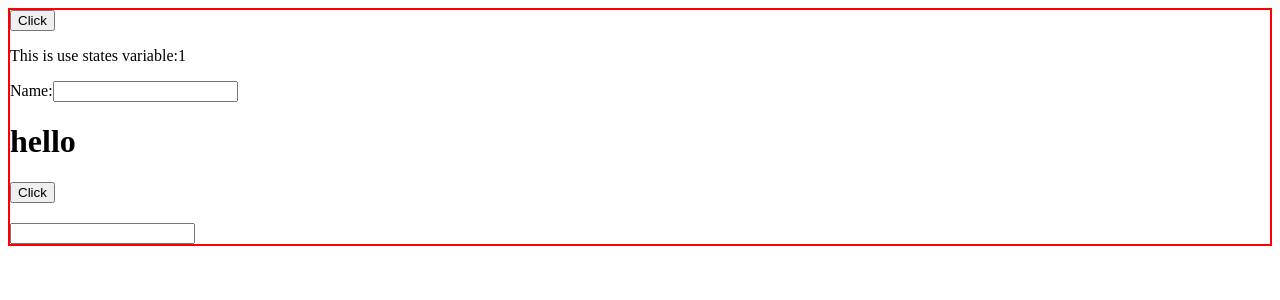
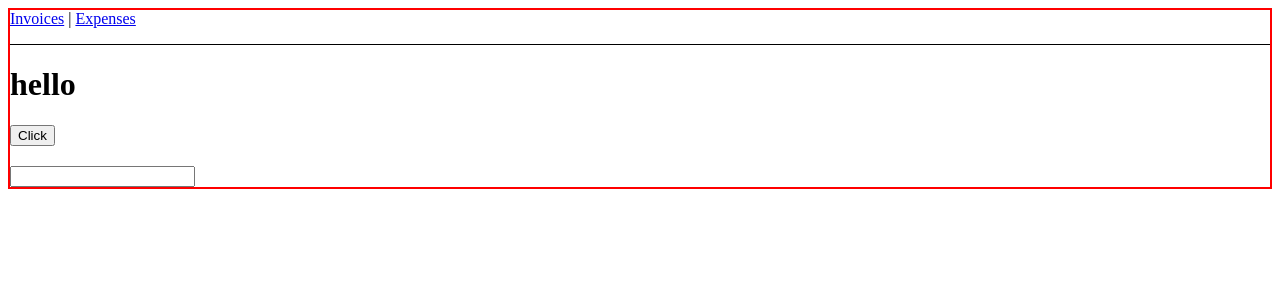
Before and after one commit to Sadaan-Siddique/Practice, a React (Create React App) app: page / in a window 1280 px wide. Shown: the top 300 px of the page. Built offline with nearby package versions, Linux system fonts and the light colour scheme.

Commit message:
ReactRouter

```diff
--- a/package.json
+++ b/package.json
@@ -8,6 +8,7 @@
     "@testing-library/user-event": "^13.5.0",
     "react": "^18.2.0",
     "react-dom": "^18.2.0",
+    "react-router-dom": "6.3",
     "react-scripts": "5.0.1",
     "web-vitals": "^2.1.4"
   },
--- a/src/App.jsx
+++ b/src/App.jsx
@@ -1,125 +1,26 @@
 import React from 'react';
 import { useState } from 'react';
 import { UseEffect } from './components/Practice';
-
+import { Link } from "react-router-dom";
 function App() {
   // React Hooks
-  const [num, setNum] = useState(1);
-  const [data, setData] = useState('hello this is react hooks');
-  const [arr , setArr] = useState([1,2,3,4,5,'This is array']);
-  const [inputValue , setInputValue] = useState('');
+
   // JS
-  let helo = "hello";
-  function chngNum() {
-    setNum(num + 1);
-    if (num == 1){
-      setData("now data is changed")
-    }
-    else{
-      setData("again changed")
-      setArr(arr.map((item)=>{
-        return item+'  '+'hello'+'<br>'
-      }));
-    }
-
-    console.log(num);
-  }
-  function copy(e){
-    console.log(2+1+' '+'HELLO');
-    console.log(e.target.value);
-    setInputValue(e.target.value+' '+'hello');
-  }
-
-  // let whole = <div className='container border-5 border-dark'>
-  //   <div className="row border-5 border-dark">
-  //     <div className="card col-lg-3 col-md-6 col-sm-6 col-xm-12" style={{ width: "18rem" }}>
-  //       <img className="card-img-top" src="https://www.shutterstock.com/image-photo/surreal-image-african-elephant-wearing-260nw-1365289022.jpg" alt="Card image cap" />
-  //       <div className="card-body">
-  //         <h5 className="card-title">Card title</h5>
-  //         <p className="card-text">Product 1</p>
-  //         <a href="https://sadaan-1portfolio.netlify.app/" className="btn btn-primary">Go somewhere</a>
-  //       </div>
-  //     </div>
-
-  //     <div className="card col-lg-3 col-md-6 col-sm-6 col-xm-12" style={{ width: "18rem" }}>
-  //       <img className="card-img-top" src="https://www.shutterstock.com/image-photo/surreal-image-african-elephant-wearing-260nw-1365289022.jpg" alt="Card image cap" />
-  //       <div className="card-body">
-  //         <h5 className="card-title">Card title</h5>
-  //         <p className="card-text">Product 2</p>
-  //         <a href="https://sadaan-1portfolio.netlify.app/" className="btn btn-primary">Go somewhere</a>
-  //       </div>
-  //     </div>
-
-  //     <div className="card col-lg-3 col-md-6 col-sm-6 col-xm-12" style={{ width: "18rem" }}>
-  //       <img className="card-img-top" src="https://www.shutterstock.com/image-photo/surreal-image-african-elephant-wearing-260nw-1365289022.jpg" alt="Card image cap" />
-  //       <div className="card-body">
-  //         <h5 className="card-title">Card title</h5>
-  //         <p className="card-text">Product 3</p>
-  //         <a href="https://sadaan-1portfolio.netlify.app/" className="btn btn-primary">Go somewhere</a>
-  //       </div>
-  //     </div>
-
-  //     <div className="card col-lg-3 col-md-6 col-sm-6 col-xm-12" style={{ width: "18rem" }}>
-  //       <img className="card-img-top" src="https://www.shutterstock.com/image-photo/surreal-image-african-elephant-wearing-260nw-1365289022.jpg" alt="Card image cap" />
-  //       <div className="card-body">
-  //         <h5 className="card-title">Card title</h5>
-  //         <p className="card-text">Product 4</p>
-  //         <a href="https://sadaan-1portfolio.netlify.app/" className="btn btn-primary">Go somewhere</a>
-  //       </div>
-  //     </div>
-
-  //     <div className="card col-lg-3 col-md-6 col-sm-6 col-xm-12" style={{ width: "18rem" }}>
-  //       <img className="card-img-top" src="https://www.shutterstock.com/image-photo/surreal-image-african-elephant-wearing-260nw-1365289022.jpg" alt="Card image cap" />
-  //       <div className="card-body">
-  //         <h5 className="card-title">Card title</h5>
-  //         <p className="card-text">Product 5</p>
-  //         <a href="https://sadaan-1portfolio.netlify.app/" className="btn btn-primary">Go somewhere</a>
-  //       </div>
-  //     </div>
-
-  //     <div className="card col-lg-3 col-md-6 col-sm-6 col-xm-12" style={{ width: "18rem" }}>
-  //       <img className="card-img-top" src="https://www.shutterstock.com/image-photo/surreal-image-african-elephant-wearing-260nw-1365289022.jpg" alt="Card image cap" />
-  //       <div className="card-body">
-  //         <h5 className="card-title">Card title</h5>
-  //         <p className="card-text">Product 6</p>
-  //         <a href="https://sadaan-1portfolio.netlify.app/" className="btn btn-primary">Go somewhere</a>
-  //       </div>
-  //     </div>
-
-  //     <div className="card col-lg-3 col-md-6 col-sm-6 col-xm-12" style={{ width: "18rem" }}>
-  //       <img className="card-img-top" src="https://www.shutterstock.com/image-photo/surreal-image-african-elephant-wearing-260nw-1365289022.jpg" alt="Card image cap" />
-  //       <div className="card-body">
-  //         <h5 className="card-title">Card title</h5>
-  //         <p className="card-text">Product 7</p>
-  //         <a href="https://sadaan-1portfolio.netlify.app/" className="btn btn-primary">Go somewhere</a>
-  //       </div>
-  //     </div>
-  //     <div className="card col-lg-3 col-md-6 col-sm-6 col-xm-12" style={{ width: "18rem" }}>
-  //       <img className="card-img-top" src="https://www.shutterstock.com/image-photo/surreal-image-african-elephant-wearing-260nw-1365289022.jpg" alt="Card image cap" />
-  //       <div className="card-body">
-  //         <h5 className="card-title">Card title</h5>
-  //         <p className="card-text">Product 7</p>
-  //         <a href="https://sadaan-1portfolio.netlify.app/" className="btn btn-primary">Go somewhere</a>
-  //       </div>
-  //     </div>
-  //   </div>
-  // </div>
-  // let arr = [whole];
-  // let newarr = arr.map((item) => {
-  //   return <Bokk key={item} data={item} />
-  // })
-  // console.log(newarr);
-
-
 
   // Html
   return (
     <>
-      <button className='btn btn-primary btn-outline-dark fw-bold border-1 mt-5 ms-5' onClick={chngNum}>Click</button>
-      <p className='fw-bold ms-5'>This is use states variable:{num}</p>
-      <label>Name:</label><input type="text" name="" id="" onChange={copy}/>
-      <p>{inputValue}</p>
-      <UseEffect/>
+      <nav
+        style={{
+          borderBottom: "solid 1px",
+          paddingBottom: "1rem",
+          color:'black'
+        }}
+      >
+        <Link to="/invoices">Invoices</Link> |{" "}
+        <Link to="/expenses">Expenses</Link>
+      </nav>
+      <UseEffect />
 
     </>
   );
--- a/src/index.js
+++ b/src/index.js
@@ -1,4 +1,5 @@
 import React from 'react';
+import { BrowserRouter } from "react-router-dom";
 import ReactDOM from 'react-dom/client';
 import App from './App';
 import Product from './Product';
@@ -7,8 +8,9 @@
 const root = ReactDOM.createRoot(document.getElementById('root'));
 root.render(
   <React.StrictMode>
-    <App/>
-    {/* <Product/> */}
+    <BrowserRouter>
+      <App />
+    </BrowserRouter>
 
 
   </React.StrictMode>
```
Also changed, not shown: 1 other file (tests, documents, lock files or other folders).
